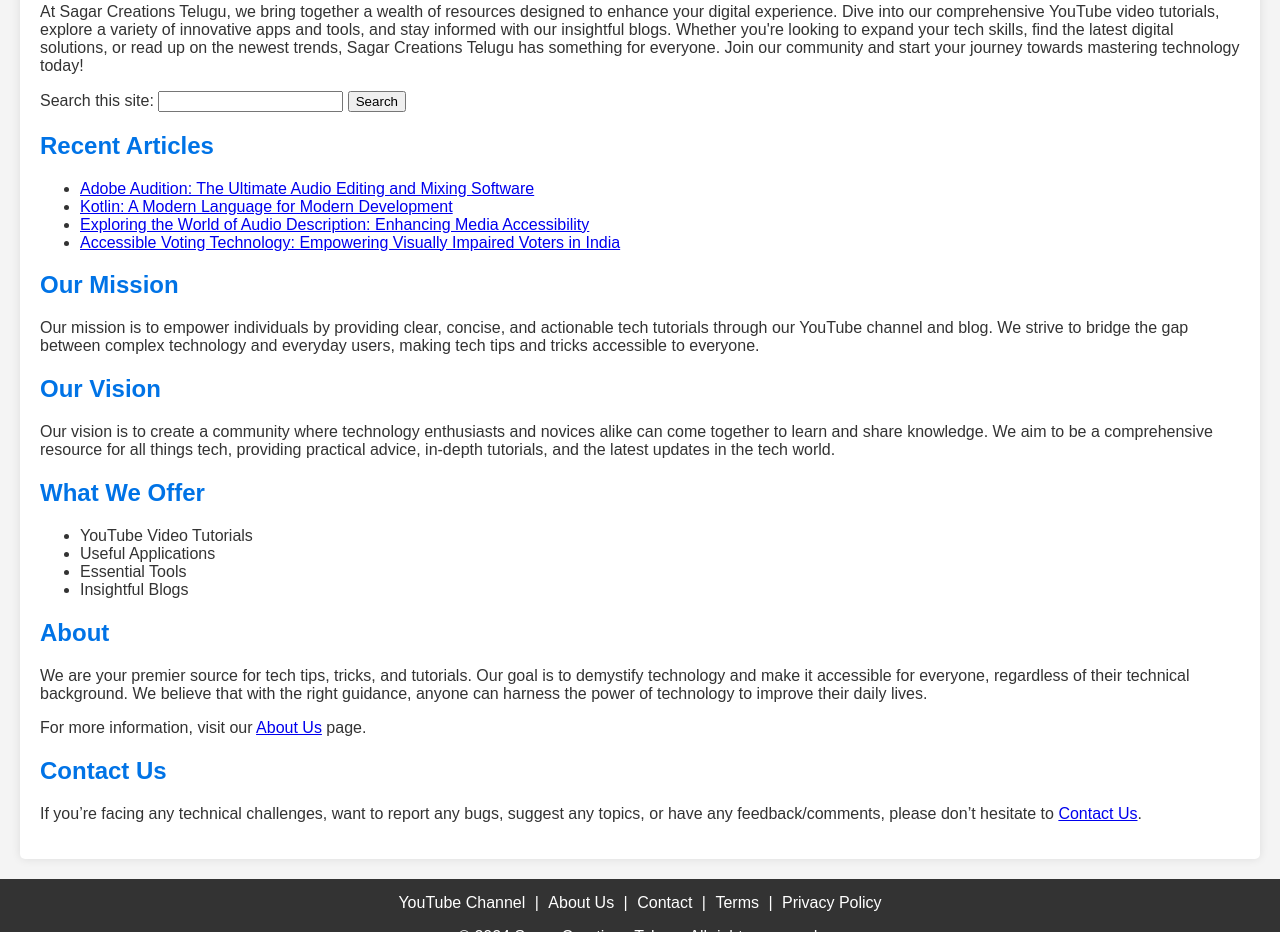
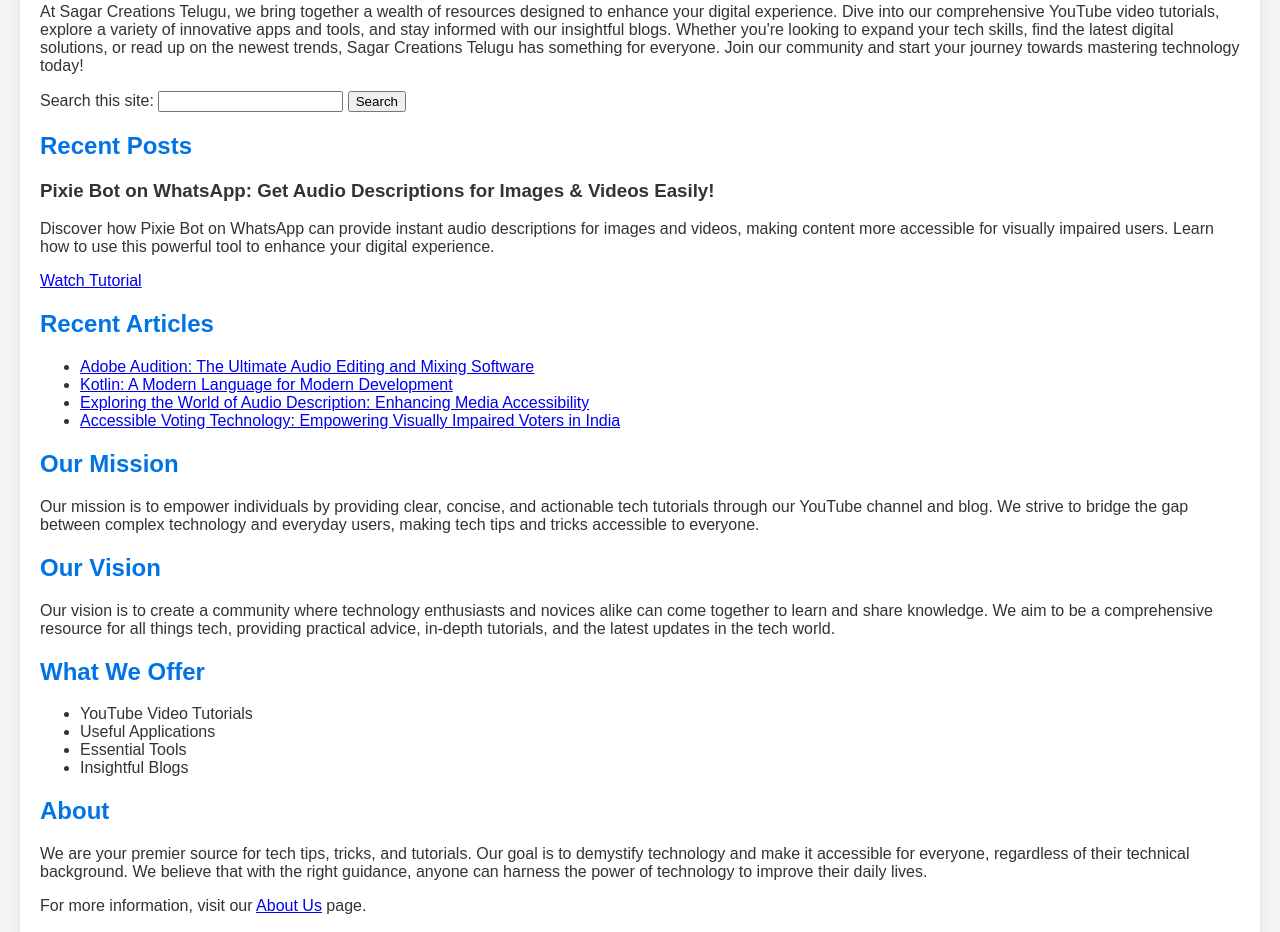
Before and after one commit to GANGULASAGAR/sagarcreationstelugu, a plain HTML site: page index.html in a window 1280 px wide. Shown: the part 1550-2482 px from the top of the page. Drawn offline with Linux system fonts and the light colour scheme.

Commit message:
Update index.html

```diff
--- a/index.html
+++ b/index.html
@@ -101,6 +101,16 @@
     </form>
   </section>
 
+
+
+<section role="region" aria-labelledby="recentPosts">
+  <h2 id="recentPosts">Recent Posts</h2>
+
+  <h3>Pixie Bot on WhatsApp: Get Audio Descriptions for Images & Videos Easily!</h3>
+  <p>Discover how Pixie Bot on WhatsApp can provide instant audio descriptions for images and videos, making content more accessible for visually impaired users. Learn how to use this powerful tool to enhance your digital experience.</p>
+  <a href="https://youtu.be/aR7bG0oNX1s?si=4W9XdzNTbynhN8Si" target="_blank">Watch Tutorial</a>
+</section>
+
   <h2>Recent Articles</h2>
   <ul>
     <li><a href="Adobe Audition The Ultimate Audio Editing and Mixing Software.html">Adobe Audition: The Ultimate Audio Editing and Mixing Software</a></li>
```
